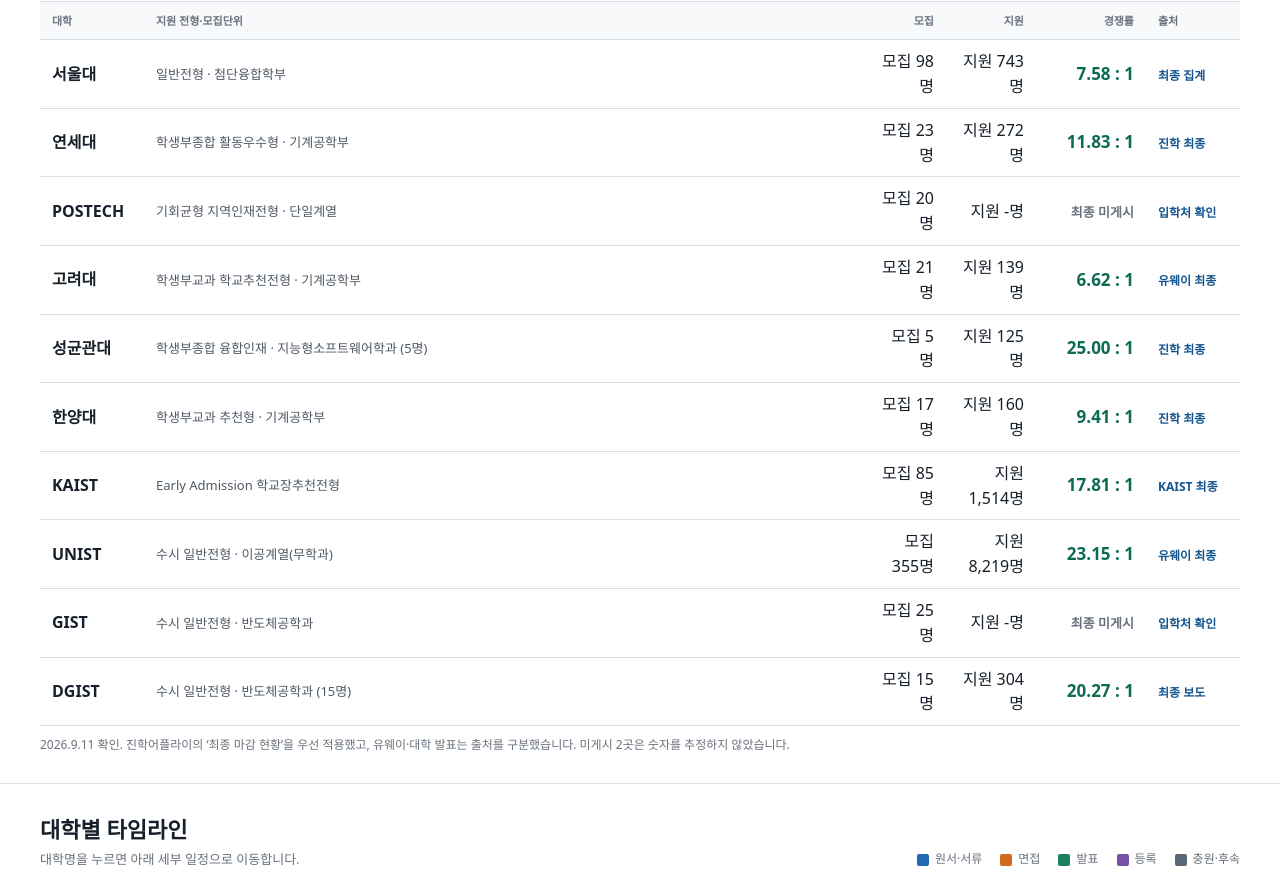
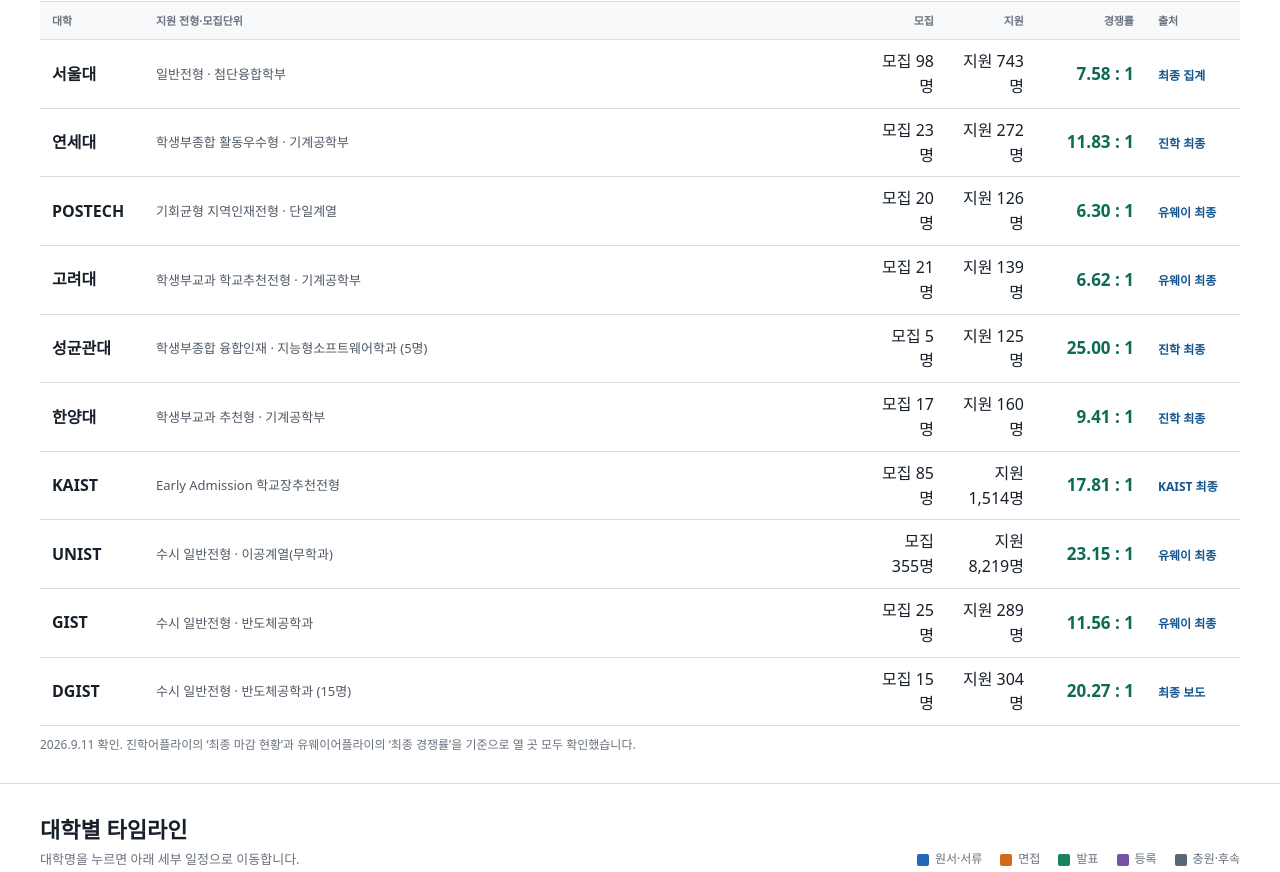
Before and after one commit to sw79-choi/sw79-choi.github.io, a plain HTML site: page univ2027.html in a window 1280 px wide. Shown: the part 1609-2481 px from the top of the page. Drawn offline with Linux system fonts and the light colour scheme.

Commit message:
Add final POSTECH and GIST competition rates

```diff
--- a/univ2027.html
+++ b/univ2027.html
@@ -696,7 +696,7 @@
       <div class="stat"><span class="stat-label">전체 지원</span><strong>10장</strong></div>
       <div class="stat"><span class="stat-label">일반대학</span><strong class="general">6장</strong></div>
       <div class="stat"><span class="stat-label">과학기술원</span><strong class="science">4장</strong></div>
-      <div class="stat"><span class="stat-label">최종 경쟁률 확인</span><strong class="result">8곳</strong></div>
+      <div class="stat"><span class="stat-label">최종 경쟁률 확인</span><strong class="result">10곳</strong></div>
     </section>
 
     <div class="toolbar-wrap">
@@ -741,7 +741,7 @@
           </div>
         </div>
         <div id="competitionOverview" class="competition-overview"></div>
-        <p class="competition-note">2026.9.11 확인. 진학어플라이의 ‘최종 마감 현황’을 우선 적용했고, 유웨이·대학 발표는 출처를 구분했습니다. 미게시 2곳은 숫자를 추정하지 않았습니다.</p>
+        <p class="competition-note">2026.9.11 확인. 진학어플라이의 ‘최종 마감 현황’과 유웨이어플라이의 ‘최종 경쟁률’을 기준으로 열 곳 모두 확인했습니다.</p>
       </section>
 
       <section class="band" aria-labelledby="timeline-title">
@@ -845,7 +845,7 @@
         source: "https://adm-u.postech.ac.kr/entrance-exam/guide/",
         vendors: [{ name: "유웨이어플라이", url: "https://www.uwayapply.com/" }],
         fee: "60,000원", feeNote: "서류평가만 실시",
-        competition: { seats: "20", applicants: "-", ratio: "최종 미게시", label: "입학처 확인", url: "https://adm-u.postech.ac.kr/entrance-exam/guide/", pending: true },
+        competition: { seats: "20", applicants: "126", ratio: "6.30 : 1", label: "유웨이 최종", url: "https://ratio.uwayapply.com/Sl5KfExgMCZhaUpmJSY6Jko3ZlRm" },
         events: [
           { kind: "apply", title: "입학지원서 및 온라인 서류", start: "2026-09-08T10:00", end: "2026-09-10T18:00", date: "9.8(화) 10:00 ~ 9.10(목) 18:00" },
           { kind: "apply", title: "지원자격 원본서류 발송", start: "2026-09-08T00:00", end: "2026-09-10T23:59", date: "9.10(목) 국내우편 소인까지", note: "지역인재 지원자격 증빙 해당" },
@@ -985,7 +985,7 @@
         source: "https://www.gist.ac.kr/uadm/",
         vendors: [{ name: "유웨이어플라이", url: "https://www.uwayapply.com/" }],
         fee: "90,000원", feeNote: "수수료 포함 · 1단계 불합격 시 40,000원 반환",
-        competition: { seats: "25", applicants: "-", ratio: "최종 미게시", label: "입학처 확인", url: "https://www.gist.ac.kr/uadm/", pending: true },
+        competition: { seats: "25", applicants: "289", ratio: "11.56 : 1", label: "유웨이 최종", url: "https://ratio.uwayapply.com/Sl5KbzBlbyZlbyVlb3JlSl4lJjomSjdmVGY=" },
         events: [
           { kind: "apply", title: "원서·자소서·추천서·서류", start: "2026-09-07T09:00", end: "2026-09-11T18:00", date: "9.7(월) 09:00 ~ 9.11(금) 18:00" },
           { kind: "result", title: "1단계 합격자 발표", start: "2026-10-15T18:00", end: "2026-10-15T18:00", date: "10.15(목) 18:00" },
```
